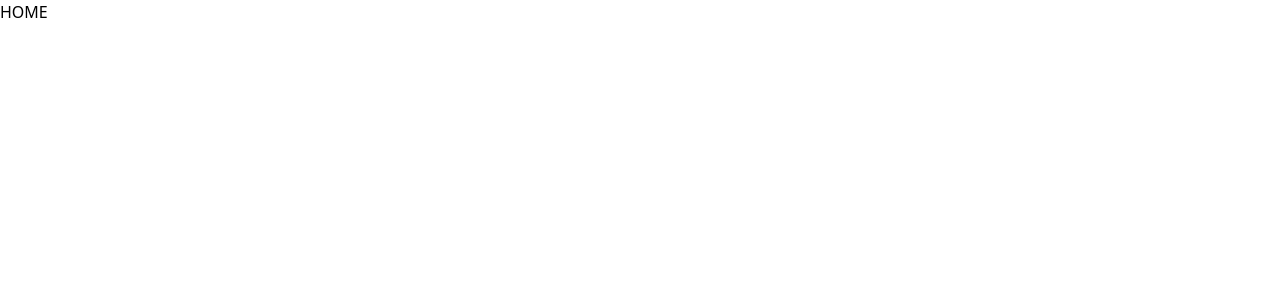
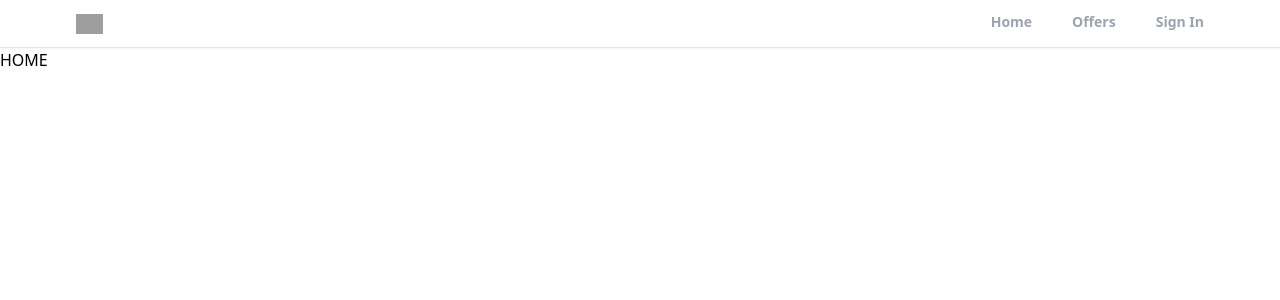
Before and after one commit to Gkkumar2/realtor-clone-react, a React (Create React App) app: page / in a window 1280 px wide. Shown: the top 300 px of the page. Built offline with nearby package versions, Linux system fonts and the light colour scheme; grey boxes are pictures that could not be loaded.

Commit message:
create the header component

```diff
--- a/src/App.js
+++ b/src/App.js
@@ -5,9 +5,11 @@ import ForgotPassword from "./pages/ForgotPassword"
 import SignIn from "./pages/SignIn"
 import SignUP from "./pages/SignUP"
 import Offers from "./pages/Offers"
+import Header from "./components/Header";
 function App() {
   return (
    <Router>
+    <Header/>
     <Routes>
        < Route path ="/" element ={<Home/>}/>
        < Route path ="/Profile" element ={<Profile/>}/>
--- /dev/null
+++ b/src/components/Header.jsx
@@ -0,0 +1,51 @@
+import { useLocation, useNavigate } from "react-router";
+import React from "react";
+
+export default function Header() {
+  const location = useLocation();
+  const navigate = useNavigate();
+  console.log(location.pathname);
+
+  function pathMathRoute(route) {
+    if (route === location.pathname) {
+      return true;
+    }
+  }
+
+  return (
+    <div className="bg-white border-b shadow-sm sticky top-0 z-50">
+      <header className="flex justify-between items-center px-3 max-w-6xl mx-auto">
+        <div>
+          <img
+            src="https://static.rdc.moveaws.com/images/logos/rdc-logo-default.svg"
+            alt=""
+            className="h-5 cursor-pointer"
+            onClick = {()=>navigate("/")}
+          />
+        </div>
+        <div>
+          <ul className="flex space-x-10">
+            <li
+              className={`cursor-pointer py-3 text-sm font-semibold text-gray-400 border-b-[3px] border-b-transparent ${pathMathRoute("/") && "text-black border-b-red-500"}`}
+              onClick = {()=>navigate("/")}
+            >
+              Home
+            </li>
+            <li
+              className={`cursor-pointer py-3 text-sm font-semibold text-gray-400 border-b-[3px] border-b-transparent ${pathMathRoute("/Offers") && "text-black border-b-red-500"}`}
+              onClick = {()=>navigate("/Offers")}
+            >
+              Offers
+            </li>
+            <li
+              className={`cursor-pointer py-3 text-sm font-semibold text-gray-400 border-b-[3px] border-b-transparent ${pathMathRoute("/SignIn") && "text-black border-b-red-500"}`}
+              onClick = {()=>navigate("/SignIn")}
+            >
+              Sign In
+            </li>
+          </ul>
+        </div>
+      </header>
+    </div>
+  );
+}
```
